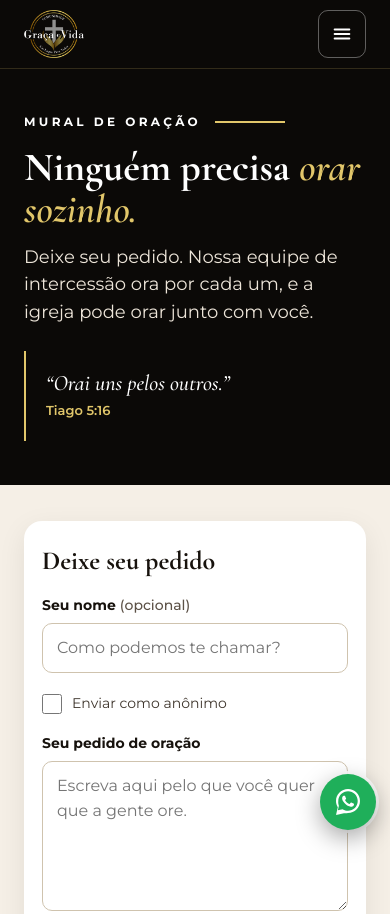
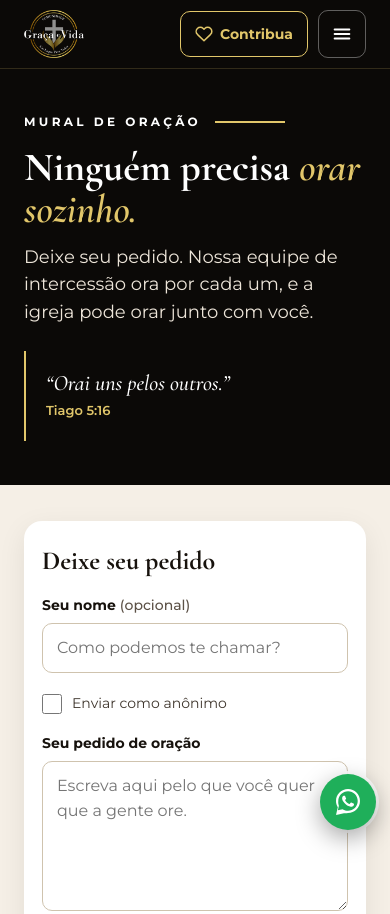
Before and after one commit to tiagohp42/graca-e-vida, a website: page oracao/index.html in a window 390 px wide. Shown: the top 914 px of the page. Drawn offline with nearby package versions, Linux system fonts and the light colour scheme; no server answers.

Commit message:
Botão Contribua no topo do celular
No celular o link Contribua ficava só dentro do menu e no rodapé.
Agora aparece no cabeçalho em telas até 1180px; abaixo de 440px ele fica no lugar do "Primeira vez?".

Co-Authored-By: Claude Opus 5.5 <noreply@anthropic.com>

```diff
--- a/css/site.css
+++ b/css/site.css
@@ -45,10 +45,14 @@ p{margin:0}
 .cta-topo{padding:12px 20px;min-height:46px;font-size:14px;flex:none}
 .menu-btn{display:none;background:transparent;border:1.5px solid rgba(255,255,255,.35);color:#fff;border-radius:10px;width:48px;height:48px;align-items:center;justify-content:center;cursor:pointer;flex:none}
 .gaveta{display:none}
+/* Contribua no topo: só no celular/tablet, onde o menu de links some */
+.contrib-cel{display:none;padding:10px 14px;min-height:46px;font-size:14px;flex:none;gap:7px;background:transparent;color:var(--ouro);border:1.5px solid var(--ouro)}
+.contrib-cel:hover{color:#1A1208;background:var(--ouro)}
 
 @media (max-width:1180px){
   .links{display:none}
   .menu-btn{display:inline-flex}
+  .contrib-cel{display:inline-flex}
   .marca{border-right:0;padding-right:0}
   .marca img{height:54px}
   .topo nav{gap:10px}
@@ -64,7 +68,8 @@ p{margin:0}
   .gaveta-painel a.item[aria-current=page]{color:var(--ouro)}
   .gaveta-painel .btn{margin-top:16px}
 }
-@media (max-width:400px){.cta-topo{display:none !important}}
+/* Em telas estreitas não cabem os dois botões: fica o Contribua */
+@media (max-width:440px){.cta-topo{display:none !important}}
 @media (max-width:520px){
   .cta-topo .longo{display:none}
   .cta-topo{padding:10px 14px}
--- a/oracao/index.html
+++ b/oracao/index.html
@@ -41,6 +41,7 @@
 <a href="../missoes/">Missões</a>
 <a href="../contribua/">Contribua</a>
 </div>
+<a class="btn contrib-cel" href="../contribua/"><svg width="18" height="18" viewBox="0 0 24 24" fill="none" stroke="currentColor" stroke-width="2" stroke-linecap="round" stroke-linejoin="round" aria-hidden="true"><path d="M20.8 4.6a5.5 5.5 0 0 0-7.8 0L12 5.7l-1-1.1a5.5 5.5 0 0 0-7.8 7.8l1 1.1L12 21l7.8-7.5 1-1.1a5.5 5.5 0 0 0 0-7.8z"/></svg> Contribua</a>
 <a class="btn btn-ouro cta-topo" href="../primeira-vez/"><span class="longo">Sua primeira vez aqui?</span><span class="curto">Primeira vez?</span> <svg width="16" height="16" viewBox="0 0 24 24" fill="none" stroke="currentColor" stroke-width="2.4" stroke-linecap="round" stroke-linejoin="round" aria-hidden="true"><path d="M5 12h14M13 6l6 6-6 6"/></svg></a>
 <button class="menu-btn" type="button" aria-label="Abrir menu" aria-expanded="false" aria-controls="gaveta" data-menu><svg width="22" height="22" viewBox="0 0 24 24" fill="none" stroke="currentColor" stroke-width="2.2" stroke-linecap="round" aria-hidden="true"><path d="M4 7h16M4 12h16M4 17h16"/></svg></button>
 </nav>
```
Also changed, not shown: ao-vivo/index.html (+1 -0 lines), downloads/index.html (+1 -0 lines), eventos/index.html (+1 -0 lines), historia/index.html (+1 -0 lines), index.html (+1 -0 lines), missoes/index.html (+1 -0 lines), primeira-vez/index.html (+1 -0 lines).
